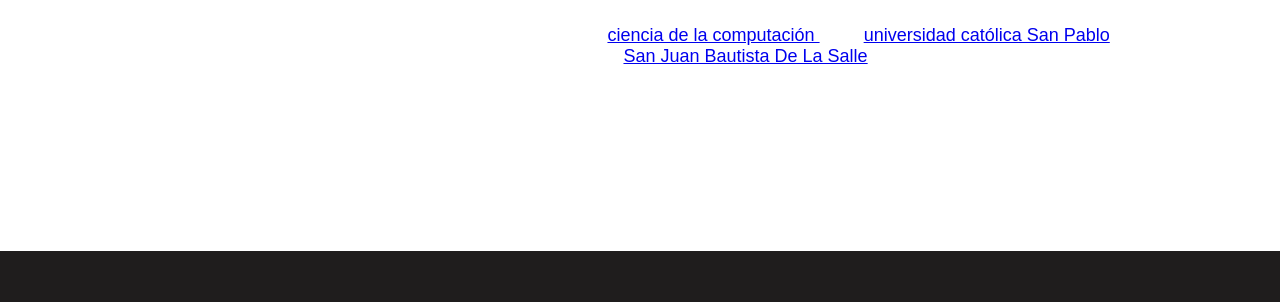
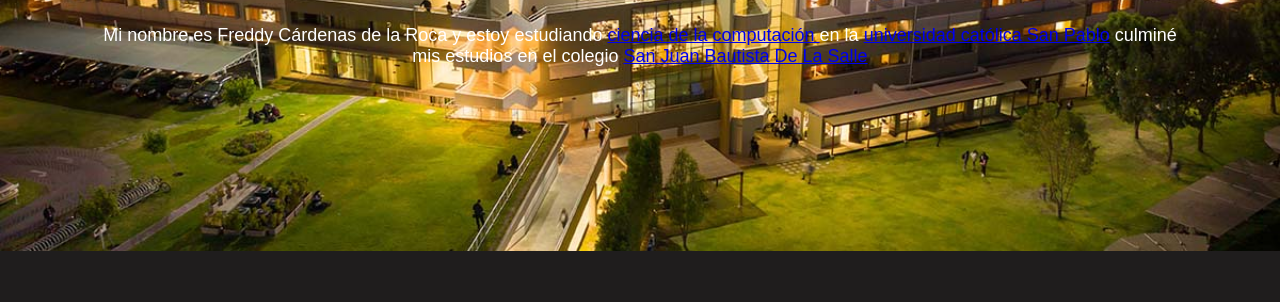
Before and after one commit to Kame12345/Freddy-Gabriel-Cardenas-de-la-Roca, a plain HTML site: page index.html in a window 1280 px wide. Shown: the part 229-531 px from the top of the page. Drawn offline with Linux system fonts and the light colour scheme; the site is published under a folder, as on GitHub Pages, so addresses that start at the root find nothing.

Commit message:
Update style.css

```diff
--- a/style.css
+++ b/style.css
@@ -60,7 +60,7 @@ body {
 
 .header {
     height: 60vh !important;
-    background: url(/img/header.jpg) no-repeat center;
+    background: url(img/header.jpg) no-repeat center;
     background-size: cover;
 }
 
```
